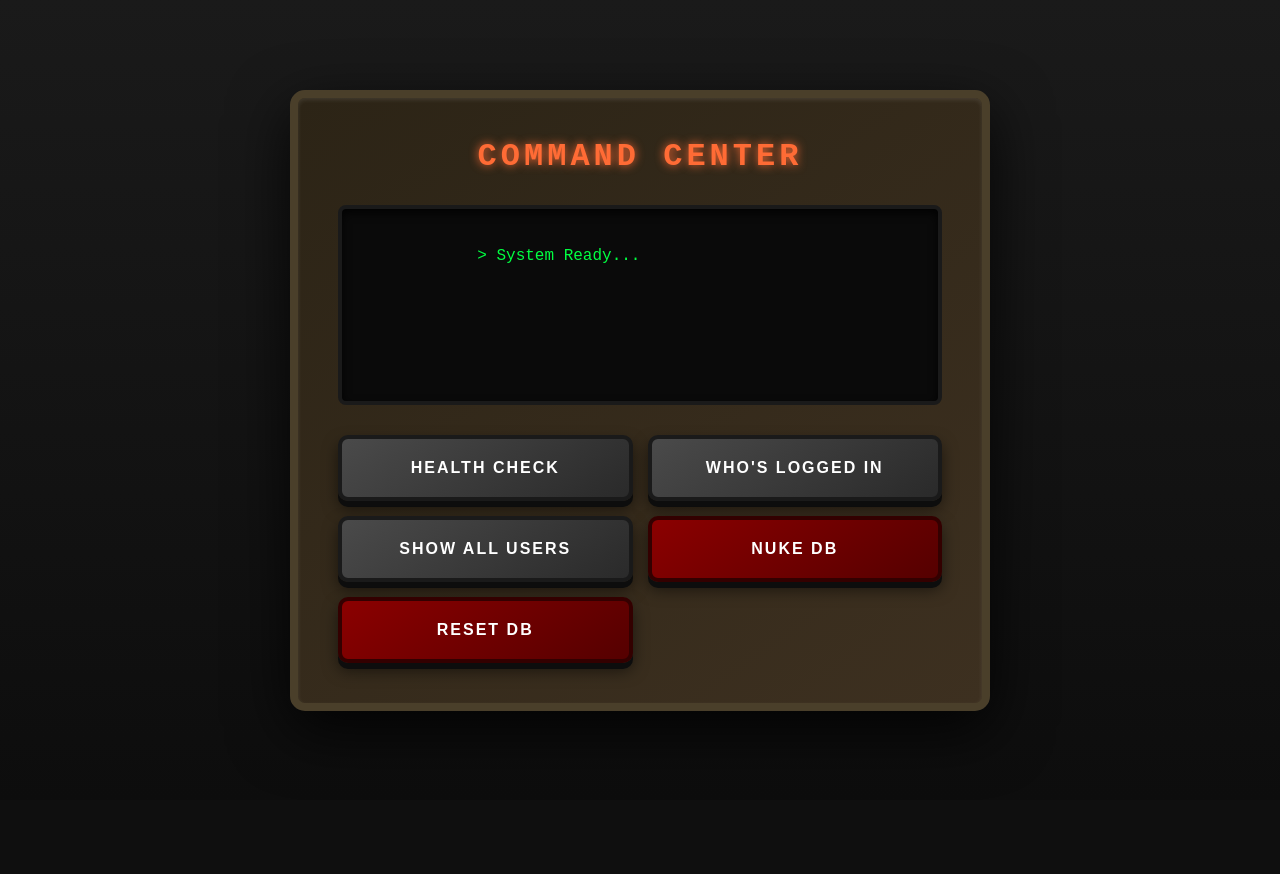
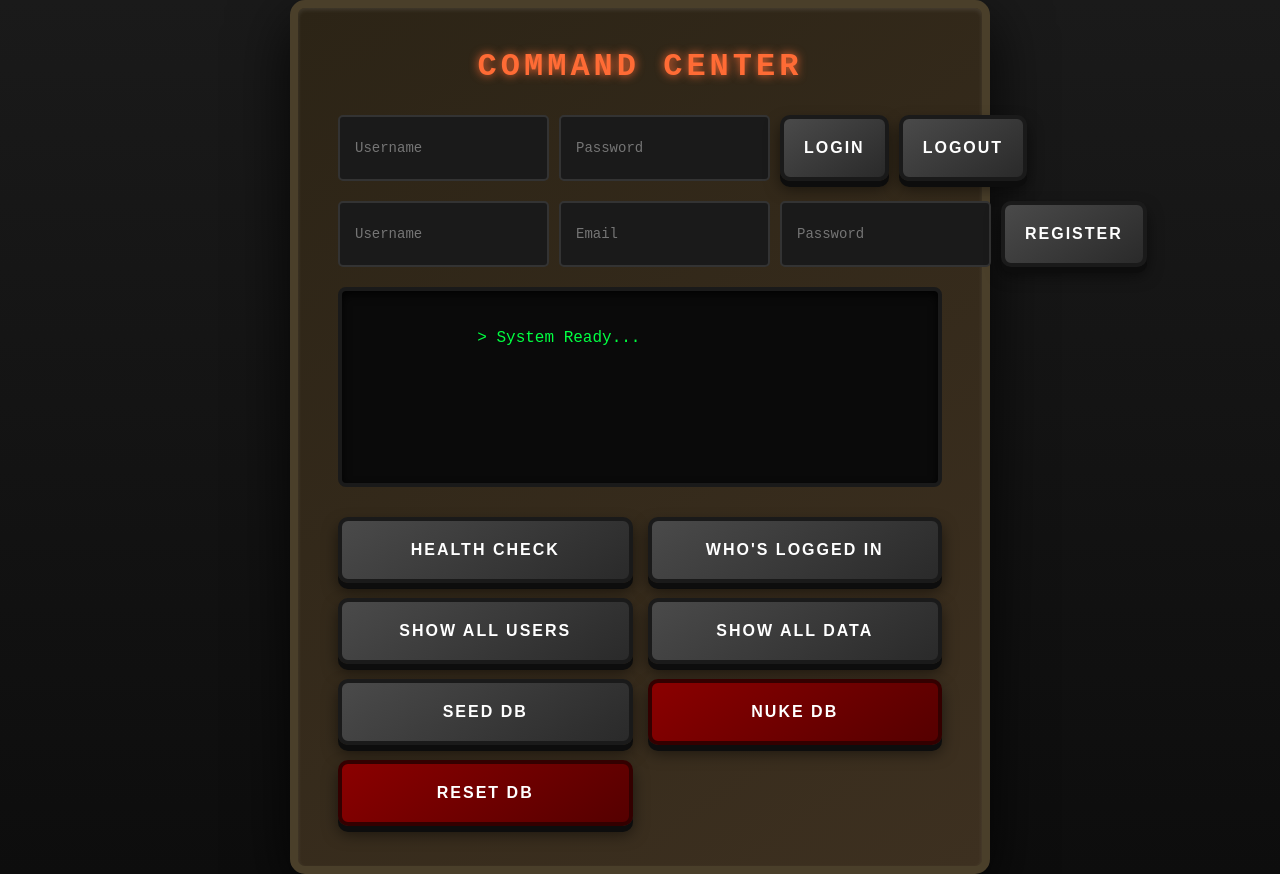
Before and after one commit to josdic1/atrakk-v2, a Flask app: page /command-center in a window 1280 px wide. Before the commit the page ends 711 px from the top, so only its background shows below. Run offline with Flask 3, Linux system fonts and the light colour scheme.

Commit message:
backend commands a basic session

```diff
--- a/backend/server.py
+++ b/backend/server.py
@@ -1,6 +1,6 @@
 from flask import Flask, request, jsonify, session, render_template
 from extensions import db, bcrypt, ma, cors
-from models import User, user_schema, users_schema
+from models import User, user_schema, users_schema, Status, status_schema, statuses_schema, Artist, artist_schema, artists_schema, Track, track_schema, tracks_schema
 
 app = Flask(__name__)
 
@@ -13,7 +13,7 @@
 db.init_app(app)
 bcrypt.init_app(app)
 ma.init_app(app)
-cors.init_app(app)
+cors.init_app(app, supports_credentials=True, origins=['http://localhost:5555'])
 
 # ================ USER ================ #
 
@@ -38,7 +38,6 @@
     session['user_id'] = new_user.id  # Log them in!
 
     return user_schema.jsonify(new_user), 201
-
 
 # LOGIN #
 @app.route('/login', methods=['POST'])
@@ -119,6 +118,43 @@
     db.create_all()
     return jsonify({'message': 'Database reset!'}), 200
 
+# SEED DATABASE #
+@app.route('/command/seed', methods=['POST'])
+def seed_database():
+    # Create statuses
+    demo = Status(name='Demo')
+    in_progress = Status(name='In Progress')
+    completed = Status(name='Completed')
+    released = Status(name='Released')
+
+    db.session.add_all([demo, in_progress, completed, released])
+
+    # Create sample artist
+    artist = Artist(name='Beautifuls Dream')
+    db.session.add(artist)
+
+    db.session.commit()
+
+    return jsonify({'message': 'Database seeded with statuses and artist!'}), 200
+
+# SHOW ALL DATA #
+@app.route('/command/data', methods=['GET'])
+def show_all_data():
+    users = User.query.all()
+    statuses = Status.query.all()
+    artists = Artist.query.all()
+    tracks = Track.query.all()
+
+    return jsonify({
+        'users': users_schema.dump(users),
+        'statuses': statuses_schema.dump(statuses),
+        'artists': artists_schema.dump(artists),
+        'tracks': tracks_schema.dump(tracks)
+    }), 200
+
+
+# CONTEXT RUN #
+
 with app.app_context():
     db.create_all()
 
--- a/backend/static/command.css
+++ b/backend/static/command.css
@@ -97,3 +97,20 @@
 .command-btn.danger:hover {
     background: linear-gradient(145deg, #aa0000, #660000);
 }
+
+.login-section {
+    display: flex;
+    gap: 10px;
+    margin-bottom: 20px;
+}
+
+.input-field {
+    flex: 1;
+    padding: 15px;
+    background: #1a1a1a;
+    border: 2px solid #333;
+    border-radius: 5px;
+    color: #fff;
+    font-family: 'Courier New', monospace;
+    font-size: 14px;
+}
--- a/backend/static/command.js
+++ b/backend/static/command.js
@@ -8,7 +8,9 @@
 async function healthCheck() {
     addOutput('Running health check...');
     try {
-        const response = await fetch('http://localhost:5555/command/health');
+        const response = await fetch('http://localhost:5555/command/health', {
+            credentials: 'include'
+        });
         const data = await response.json();
         addOutput(JSON.stringify(data, null, 2));
     } catch (error) {
@@ -32,7 +34,9 @@
 async function showUsers() {
     addOutput('Fetching all users...');
     try {
-        const response = await fetch('http://localhost:5555/command/users');
+        const response = await fetch('http://localhost:5555/command/users', {
+            credentials: 'include'
+        });
         const data = await response.json();
         addOutput(JSON.stringify(data, null, 2));
     } catch (error) {
@@ -45,7 +49,8 @@
     addOutput('NUKING DATABASE...');
     try {
         const response = await fetch('http://localhost:5555/command/nuke', {
-            method: 'POST'
+            method: 'POST',
+            credentials: 'include'
         });
         const data = await response.json();
         addOutput(JSON.stringify(data, null, 2));
@@ -59,7 +64,8 @@
     addOutput('RESETTING DATABASE...');
     try {
         const response = await fetch('http://localhost:5555/command/reset', {
-            method: 'POST'
+            method: 'POST',
+            credentials: 'include'
         });
         const data = await response.json();
         addOutput(JSON.stringify(data, null, 2));
@@ -67,3 +73,84 @@
         addOutput('ERROR: ' + error.message);
     }
 }
+
+async function login() {
+    const username = document.getElementById('username').value;
+    const password = document.getElementById('password').value;
+
+    addOutput('Logging in...');
+    try {
+        const response = await fetch('http://localhost:5555/login', {
+            method: 'POST',
+            credentials: 'include',
+            headers: { 'Content-Type': 'application/json' },
+            body: JSON.stringify({ username, password })
+        });
+        const data = await response.json();
+        addOutput(JSON.stringify(data, null, 2));
+    } catch (error) {
+        addOutput('ERROR: ' + error.message);
+    }
+}
+
+
+async function logout() {
+    addOutput('Logging out...');
+    try {
+        const response = await fetch('http://localhost:5555/logout', {
+            method: 'POST',
+            credentials: 'include'
+        });
+        const data = await response.json();
+        addOutput(JSON.stringify(data, null, 2));
+    } catch (error) {
+        addOutput('ERROR: ' + error.message);
+    }
+}
+
+async function seedDB() {
+    addOutput('Seeding database...');
+    try {
+        const response = await fetch('http://localhost:5555/command/seed', {
+            method: 'POST',
+            credentials: 'include'
+        });
+        const data = await response.json();
+        addOutput(JSON.stringify(data, null, 2));
+    } catch (error) {
+        addOutput('ERROR: ' + error.message);
+    }
+}
+
+async function register() {
+    const username = document.getElementById('reg-username').value;
+    const email = document.getElementById('reg-email').value;
+    const password = document.getElementById('reg-password').value;
+
+    addOutput('Registering user...');
+    try {
+        const response = await fetch('http://localhost:5555/register', {
+            method: 'POST',
+            credentials: 'include',
+            headers: { 'Content-Type': 'application/json' },
+            body: JSON.stringify({ username, email, password })
+        });
+        const data = await response.json();
+        addOutput(JSON.stringify(data, null, 2));
+    } catch (error) {
+        addOutput('ERROR: ' + error.message);
+    }
+}
+
+async function showAllData() {
+    addOutput('Fetching all database data...');
+    try {
+        const response = await fetch('http://localhost:5555/command/data', {
+            credentials: 'include'
+        });
+        const data = await response.json();
+        addOutput(JSON.stringify(data, null, 2));
+    } catch (error) {
+        addOutput('ERROR: ' + error.message);
+    }
+}
--- a/backend/templates/command_center.html
+++ b/backend/templates/command_center.html
@@ -10,6 +10,23 @@
     <div class="command-box">
         <div class="title">COMMAND CENTER</div>
 
+
+<!-- LOGIN SECTION -->
+<div class="login-section">
+    <input type="text" id="username" placeholder="Username" class="input-field">
+    <input type="password" id="password" placeholder="Password" class="input-field">
+    <button class="command-btn" onclick="login()">LOGIN</button>
+    <button class="command-btn" onclick="logout()">LOGOUT</button>
+</div>
+
+<!-- REGISTER SECTION -->
+<div class="login-section">
+    <input type="text" id="reg-username" placeholder="Username" class="input-field">
+    <input type="email" id="reg-email" placeholder="Email" class="input-field">
+    <input type="password" id="reg-password" placeholder="Password" class="input-field">
+    <button class="command-btn" onclick="register()">REGISTER</button>
+</div>
+
 <div class="output-screen" id="output">
             > System Ready...
         </div>
@@ -18,6 +35,8 @@
     <button class="command-btn" onclick="healthCheck()">HEALTH CHECK</button>
     <button class="command-btn" onclick="checkSessions()">WHO'S LOGGED IN</button>
     <button class="command-btn" onclick="showUsers()">SHOW ALL USERS</button>
+    <button class="command-btn" onclick="showAllData()">SHOW ALL DATA</button>
+    <button class="command-btn" onclick="seedDB()">SEED DB</button>
     <button class="command-btn danger" onclick="nukeDB()">NUKE DB</button>
     <button class="command-btn danger" onclick="resetDB()">RESET DB</button>
 </div>
```
Also changed, not shown: backend/models.py (+86 -1 lines), backend/instance/app.db. Lines whose indentation alone changed are shown as unchanged.
